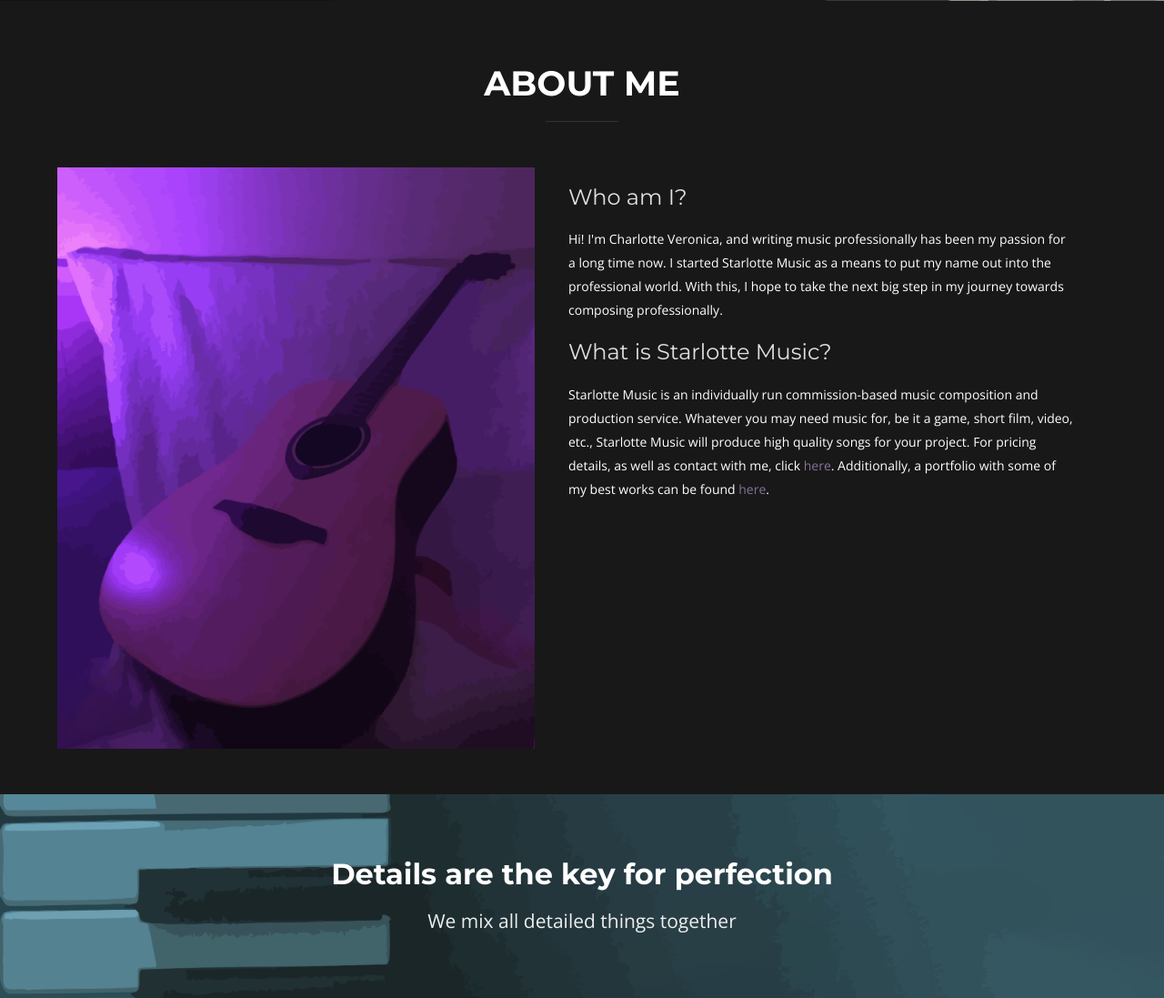
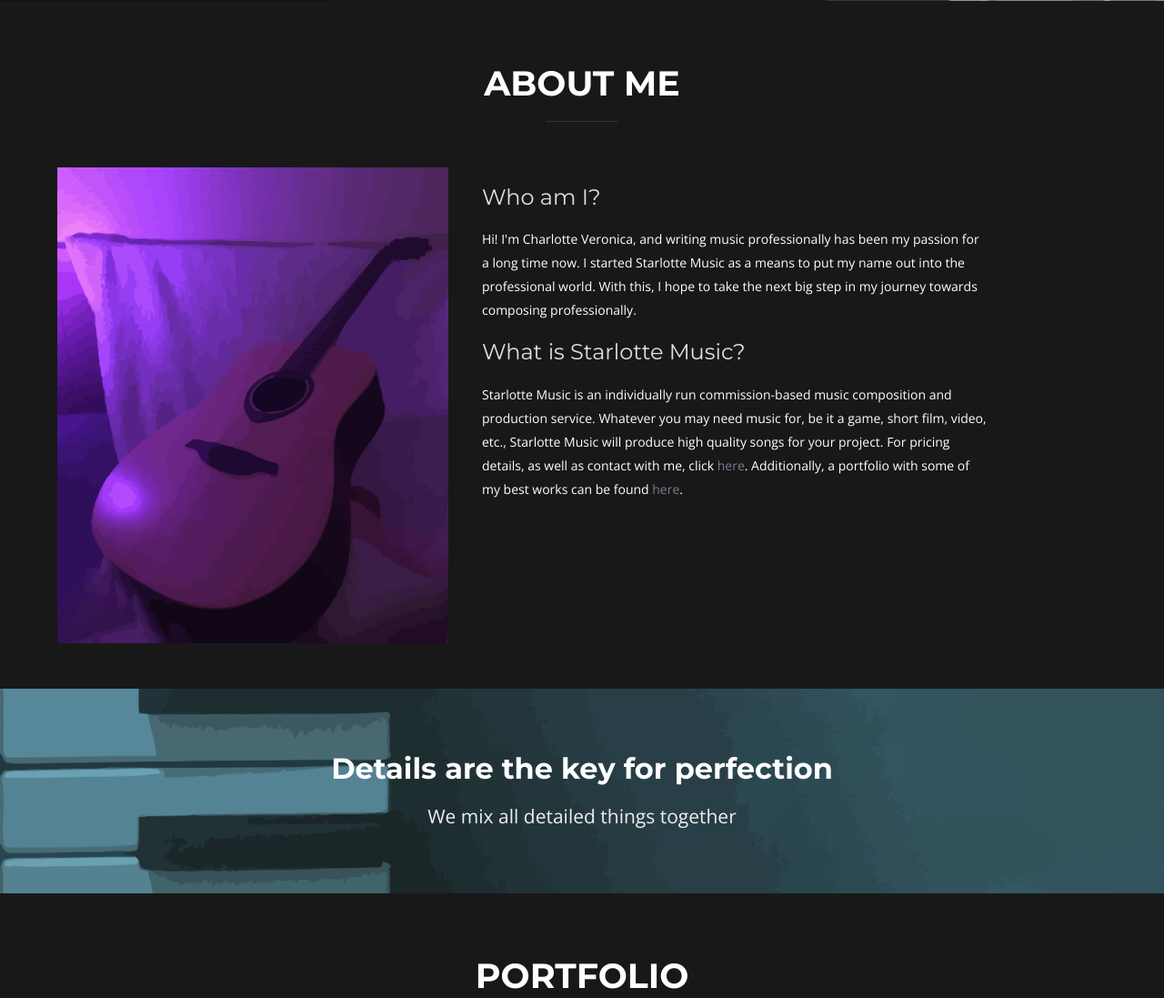
Before and after one commit to starlottemusic/starlottemusic.github.io, a PHP site: page / in a window 1280 px wide. Shown: the part 799-1896 px from the top of the page at 91% size. Run offline with PHP 8.4, Linux system fonts and the light colour scheme; some libraries are stand-ins or nearby versions.

Commit message:
Update style.css

```diff
--- a/css/style.css
+++ b/css/style.css
@@ -412,7 +412,7 @@ About
 ================================= */
 
 #about .about-img {
-  width: 555px;
+  width: 460px;
   height: auto;
   overflow: hidden;
 }
```
